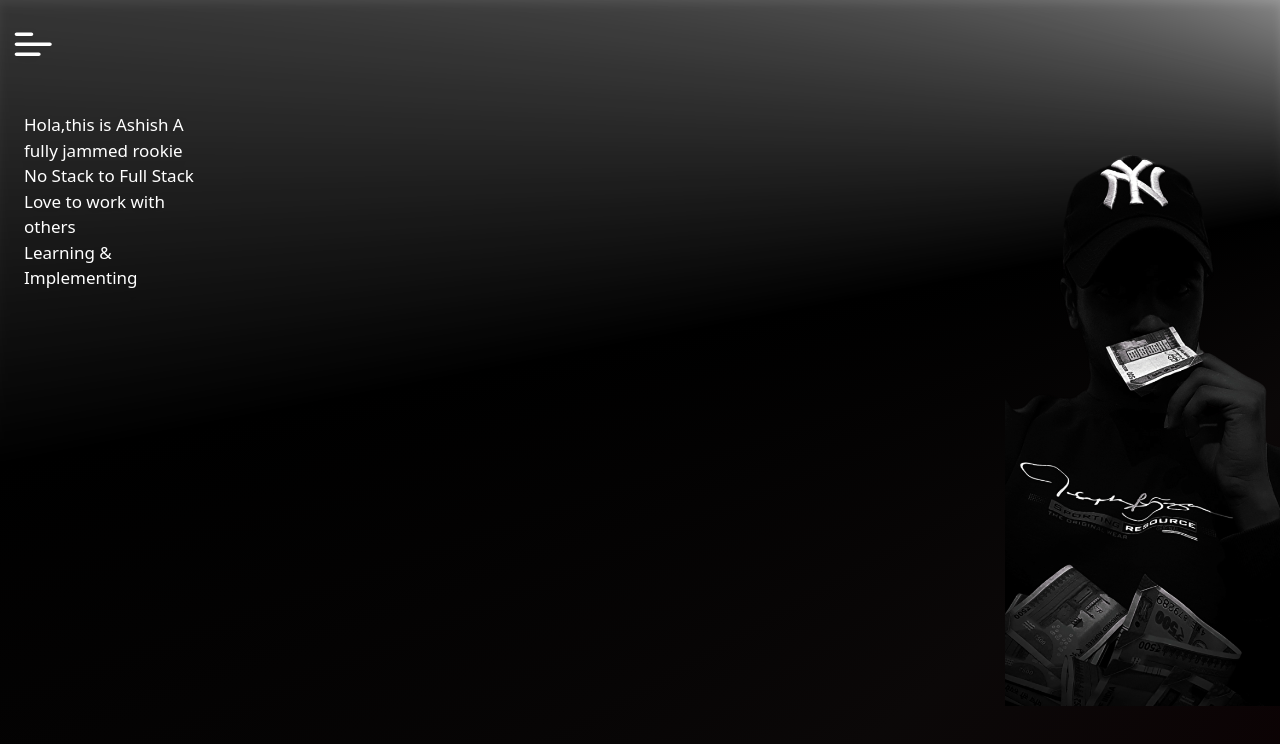
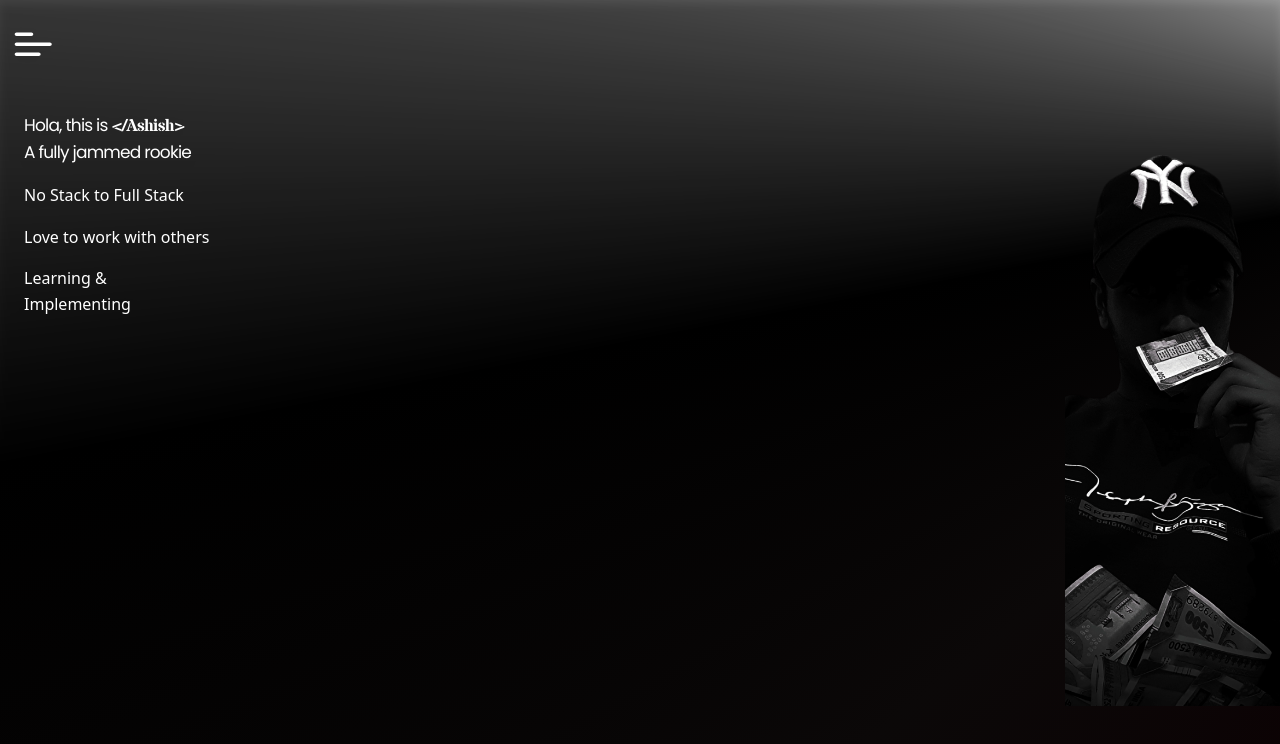
Before and after one commit to ashishjaswal2002/My_Portfolio, a React (Vite) app: page / in a window 1280 px wide. Shown: the top 744 px of the page. Built offline with nearby package versions, Linux system fonts and the light colour scheme.

Commit message:
starting section completed

```diff
--- a/src/components/SectionOne.jsx
+++ b/src/components/SectionOne.jsx
@@ -4,19 +4,30 @@ export const SectionOne = () => {
   return (
      <section className=''>
 
-        <div className='w-[275px] h-[543px] absolute right-0 top-[6px]'>
+        <div className='w-[215px] h-[543px] absolute right-0 top-[6px]'>
             <img src={image} alt="Person holding 500 rupee note" className='w-full h-full object-cover lg:w-[350px] lg:h-[700px]' />
             </div>
             {/* Typo section */}
 
 
-<div class="  top-[112px] absolute left-[24px] gap-[16px] h-[377px] w-[193px] text-white text-[17px]">
+<div class="  top-[112px] absolute left-[24px] gap-[16px] h-[377px] w-[193px] text-white  leading-[25.5px] p-0 flex flex-col ">
 
-            <h3>Hola,this is <span>Ashish</span> A fully jammed rookie</h3>
+             <div className='w-[169px] h-[55px] leading-[26.21px] tracking-tighter'>
+            <h3 className='text-[17px] font-Poppins font-normal '>Hola, this is <span className='font-SS font-bold'>&lt;/Ashish&gt;
+           </span> A fully jammed rookie</h3>
+         </div>
+         <div>
+            <h2>No Stack to Full Stack </h2>
 
-            <h2>No Stack to Full Stack </h2>
+         </div>
+         <div>
             <h2>Love to work with others</h2>
+
+         </div>
+         <div>
+
             <h2>Learning <span>&</span> Implementing</h2>
+         </div>
           </div>
 
      </section>
--- a/src/index.css
+++ b/src/index.css
@@ -1,6 +1,9 @@
+@import url('https://fonts.googleapis.com/css2?family=Poppins&display=swap');
+@import url('https://fonts.googleapis.com/css2?family=Stardos+Stencil:wght@700&display=swap');
 @tailwind base;
 @tailwind components;
 @tailwind utilities;
+
 
 .bgcolour{
     background: conic-gradient(from 183.38deg at 124.05% 19.58%, rgba(0, 0, 0, 0.1) -142.5deg, #3E0606 4.11deg, #000000 4.14deg, #0C0002 11.23deg, #0B0808 47.53deg, #000000 75.62deg, rgba(0, 0, 0, 0) 140.63deg, rgba(0, 0, 0, 0) 166.87deg, rgba(0, 0, 0, 0.1) 217.5deg, #3E0606 364.11deg);
--- a/tailwind.config.cjs
+++ b/tailwind.config.cjs
@@ -5,6 +5,10 @@ module.exports = {
     "./src/**/*.{js,ts,jsx,tsx}",
   ],
   theme: {
+    fontFamily:{
+      Poppins:['Poppins','Poppins'],
+      SS:['Stardos','Stardos Stencil','cursive']
+    },
     extend: {},
   },
   plugins: [],
```
